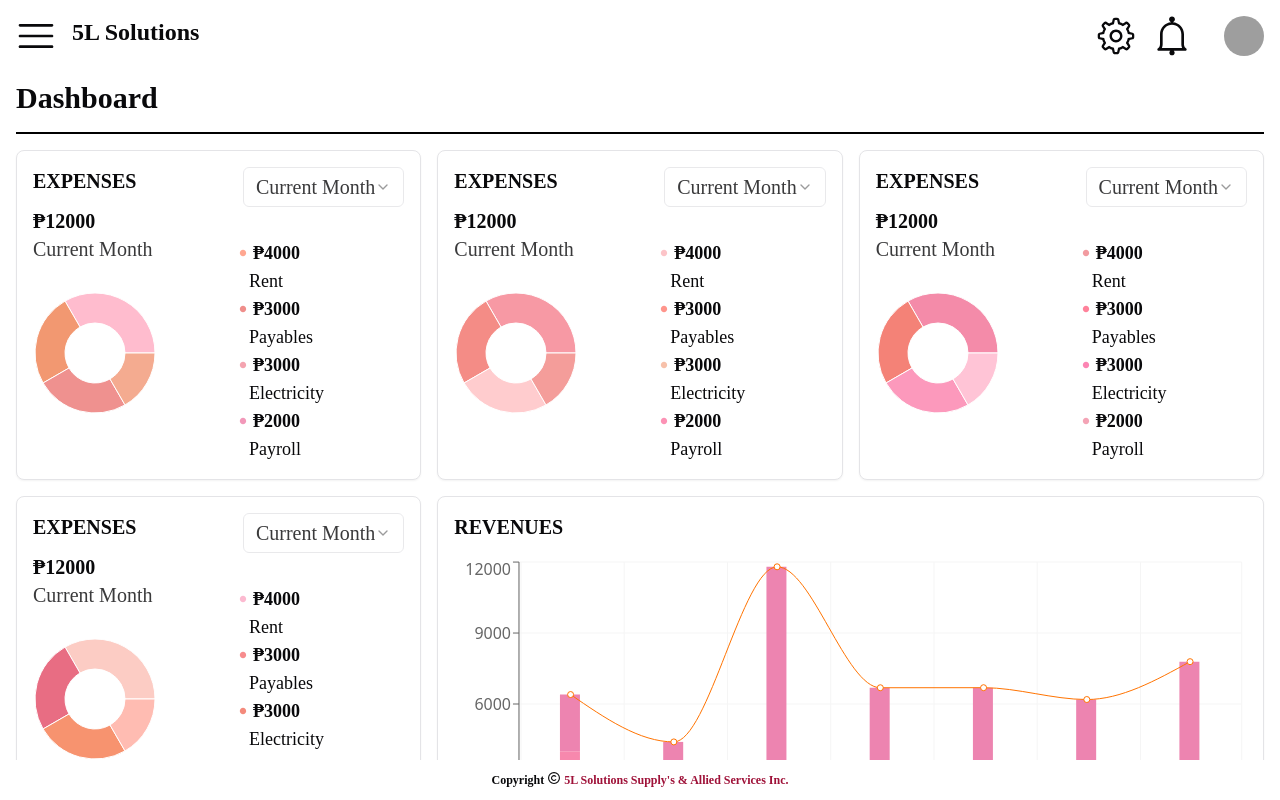
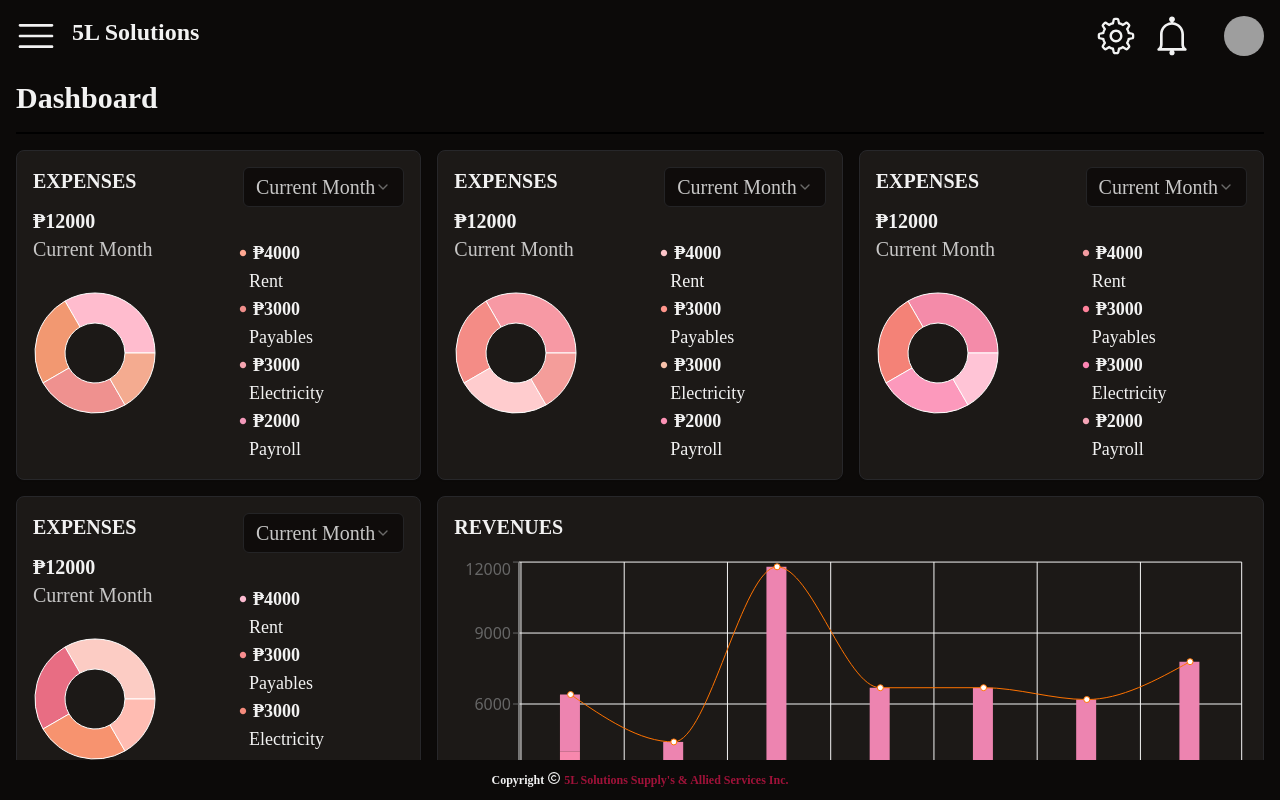
Before and after one commit to Nestortion/Accounting-System, a React (Vite) app in the folder client/: page / in a window 1280 px wide. Built offline with nearby package versions, Linux system fonts and the light colour scheme; grey boxes are pictures that could not be loaded; a web font is replaced by a local one; what to-words would draw is missing.

Commit message:
[Accounting System]-[Changed theme to rose and add dark mode with toggle in header]

```diff
--- a/client/package.json
+++ b/client/package.json
@@ -18,6 +18,7 @@
     "@radix-ui/react-popover": "^1.0.7",
     "@radix-ui/react-select": "^2.0.0",
     "@radix-ui/react-slot": "^1.0.2",
+    "@radix-ui/react-switch": "^1.0.3",
     "@radix-ui/react-tooltip": "^1.0.7",
     "@tanstack/react-router": "^1.22.0",
     "@tanstack/react-table": "^8.15.0",
--- a/client/src/components/Header.tsx
+++ b/client/src/components/Header.tsx
@@ -16,6 +16,7 @@ import {
   HandCoinsIcon,
   HomeIcon,
   LogOutIcon,
+  MoonIcon,
   ReceiptIcon,
   SettingsIcon,
   UsersRoundIcon,
@@ -29,10 +30,13 @@ import {
   DropdownMenuTrigger,
 } from './ui/dropdown-menu'
 import { Avatar, AvatarFallback, AvatarImage } from './ui/avatar'
+import { useTheme } from './ui/theme.provider'
+import { Switch } from './ui/switch'
 
 function Header() {
+  const { setTheme, theme } = useTheme()
   return (
-    <header className="h-[10vh] `z-[10] p-4 `top-0 sticky bg-white `w-screen">
+    <header className="h-[10vh] `z-[10] p-4 `top-0 sticky `w-screen">
       <Sheet>
         <div className="flex">
           <div className="flex-1 flex gap-4">
@@ -82,6 +86,19 @@ function Header() {
                       <SettingsIcon />
                     </div>
                     <div>Settings</div>
+                  </DropdownMenuItem>
+                  <DropdownMenuItem className="flex gap-4 hover:cursor-pointer">
+                    <div>
+                      <MoonIcon />
+                    </div>
+                    <div>
+                      <Switch
+                        checked={theme === 'dark' ? true : false}
+                        onCheckedChange={(w) => {
+                          w ? setTheme('dark') : setTheme('light')
+                        }}
+                      />
+                    </div>
                   </DropdownMenuItem>
                   <DropdownMenuItem className="flex gap-4 hover:cursor-pointer">
                     <div>
--- /dev/null
+++ b/client/src/components/ui/switch.tsx
@@ -0,0 +1,27 @@
+import * as React from "react"
+import * as SwitchPrimitives from "@radix-ui/react-switch"
+
+import { cn } from "@/lib/utils"
+
+const Switch = React.forwardRef<
+  React.ElementRef<typeof SwitchPrimitives.Root>,
+  React.ComponentPropsWithoutRef<typeof SwitchPrimitives.Root>
+>(({ className, ...props }, ref) => (
+  <SwitchPrimitives.Root
+    className={cn(
+      "peer inline-flex h-6 w-11 shrink-0 cursor-pointer items-center rounded-full border-2 border-transparent transition-colors focus-visible:outline-none focus-visible:ring-2 focus-visible:ring-ring focus-visible:ring-offset-2 focus-visible:ring-offset-background disabled:cursor-not-allowed disabled:opacity-50 data-[state=checked]:bg-primary data-[state=unchecked]:bg-input",
+      className
+    )}
+    {...props}
+    ref={ref}
+  >
+    <SwitchPrimitives.Thumb
+      className={cn(
+        "pointer-events-none block h-5 w-5 rounded-full bg-background shadow-lg ring-0 transition-transform data-[state=checked]:translate-x-5 data-[state=unchecked]:translate-x-0"
+      )}
+    />
+  </SwitchPrimitives.Root>
+))
+Switch.displayName = SwitchPrimitives.Root.displayName
+
+export { Switch }
--- /dev/null
+++ b/client/src/components/ui/theme.provider.tsx
@@ -0,0 +1,73 @@
+import { createContext, useContext, useEffect, useState } from 'react'
+
+type Theme = 'dark' | 'light' | 'system'
+
+type ThemeProviderProps = {
+  children: React.ReactNode
+  defaultTheme?: Theme
+  storageKey?: string
+}
+
+type ThemeProviderState = {
+  theme: Theme
+  setTheme: (theme: Theme) => void
+}
+
+const initialState: ThemeProviderState = {
+  theme: 'system',
+  setTheme: () => null,
+}
+
+const ThemeProviderContext = createContext<ThemeProviderState>(initialState)
+
+export function ThemeProvider({
+  children,
+  defaultTheme = 'system',
+  storageKey = 'vite-ui-theme',
+  ...props
+}: ThemeProviderProps) {
+  const [theme, setTheme] = useState<Theme>(
+    () => (localStorage.getItem(storageKey) as Theme) || defaultTheme,
+  )
+
+  useEffect(() => {
+    const root = window.document.documentElement
+
+    root.classList.remove('light', 'dark')
+
+    if (theme === 'system') {
+      const systemTheme = window.matchMedia('(prefers-color-scheme: dark)')
+        .matches
+        ? 'dark'
+        : 'light'
+
+      root.classList.add(systemTheme)
+      return
+    }
+
+    root.classList.add(theme)
+  }, [theme])
+
+  const value = {
+    theme,
+    setTheme: (theme: Theme) => {
+      localStorage.setItem(storageKey, theme)
+      setTheme(theme)
+    },
+  }
+
+  return (
+    <ThemeProviderContext.Provider {...props} value={value}>
+      {children}
+    </ThemeProviderContext.Provider>
+  )
+}
+
+export const useTheme = () => {
+  const context = useContext(ThemeProviderContext)
+
+  if (context === undefined)
+    throw new Error('useTheme must be used within a ThemeProvider')
+
+  return context
+}
--- a/client/src/index.css
+++ b/client/src/index.css
@@ -1,4 +1,4 @@
-@import url("https://fonts.googleapis.com/css2?family=Galdeano&family=Spinnaker&display=swap");
+@import url('https://fonts.googleapis.com/css2?family=Galdeano&family=Spinnaker&display=swap');
 
 @tailwind base;
 @tailwind components;
@@ -20,63 +20,46 @@ body,
   :root {
     --background: 0 0% 100%;
     --foreground: 240 10% 3.9%;
-
     --card: 0 0% 100%;
     --card-foreground: 240 10% 3.9%;
-
     --popover: 0 0% 100%;
     --popover-foreground: 240 10% 3.9%;
-
-    --primary: 240 5.9% 10%;
-    --primary-foreground: 0 0% 98%;
-
+    --primary: 346.8 77.2% 49.8%;
+    --primary-foreground: 355.7 100% 97.3%;
     --secondary: 240 4.8% 95.9%;
     --secondary-foreground: 240 5.9% 10%;
-
     --muted: 240 4.8% 95.9%;
     --muted-foreground: 240 3.8% 46.1%;
-
     --accent: 240 4.8% 95.9%;
     --accent-foreground: 240 5.9% 10%;
-
     --destructive: 0 84.2% 60.2%;
     --destructive-foreground: 0 0% 98%;
-
     --border: 240 5.9% 90%;
     --input: 240 5.9% 90%;
-    --ring: 240 10% 3.9%;
-
+    --ring: 346.8 77.2% 49.8%;
     --radius: 0.5rem;
   }
 
   .dark {
-    --background: 240 10% 3.9%;
-    --foreground: 0 0% 98%;
-
-    --card: 240 10% 3.9%;
-    --card-foreground: 0 0% 98%;
-
-    --popover: 240 10% 3.9%;
-    --popover-foreground: 0 0% 98%;
-
-    --primary: 0 0% 98%;
-    --primary-foreground: 240 5.9% 10%;
-
+    --background: 20 14.3% 4.1%;
+    --foreground: 0 0% 95%;
+    --card: 24 9.8% 10%;
+    --card-foreground: 0 0% 95%;
+    --popover: 0 0% 9%;
+    --popover-foreground: 0 0% 95%;
+    --primary: 346.8 77.2% 49.8%;
+    --primary-foreground: 355.7 100% 97.3%;
     --secondary: 240 3.7% 15.9%;
     --secondary-foreground: 0 0% 98%;
-
-    --muted: 240 3.7% 15.9%;
+    --muted: 0 0% 15%;
     --muted-foreground: 240 5% 64.9%;
-
-    --accent: 240 3.7% 15.9%;
+    --accent: 12 6.5% 15.1%;
     --accent-foreground: 0 0% 98%;
-
     --destructive: 0 62.8% 30.6%;
-    --destructive-foreground: 0 0% 98%;
-
+    --destructive-foreground: 0 85.7% 97.3%;
     --border: 240 3.7% 15.9%;
     --input: 240 3.7% 15.9%;
-    --ring: 240 4.9% 83.9%;
+    --ring: 346.8 77.2% 49.8%;
   }
 }
 
```
Also changed, not shown: client/src/main.tsx (+16 -13 lines), 1 other file (tests, documents, lock files or other folders).
